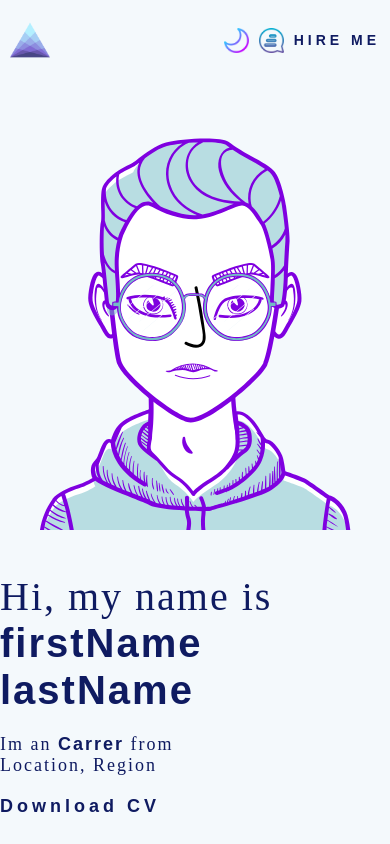
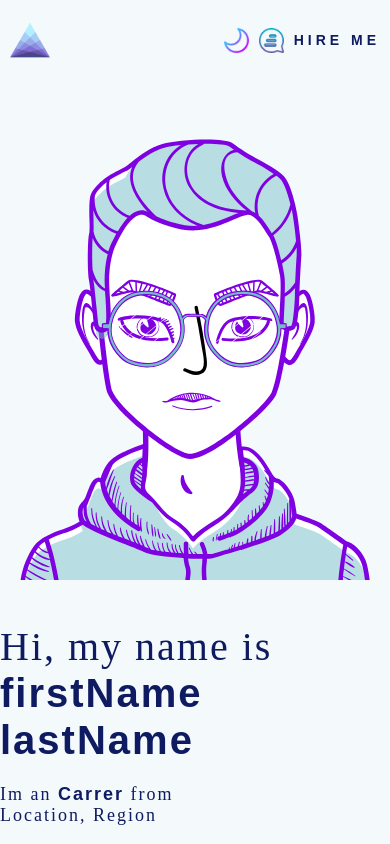
Before and after one commit to Jean-Dv/PortfolioTemplateFullStack, a React (Create React App) app in the folder frontend/: page / in a window 390 px wide. Shown: the top 844 px of the page. Built offline with nearby package versions, Linux system fonts and the light colour scheme; no server answers.

Commit message:
fix: responsive design in 1280px screens

```diff
--- a/frontend/src/components/Avatar/avatar.scss
+++ b/frontend/src/components/Avatar/avatar.scss
@@ -39,6 +39,13 @@ svg {
   }
 }
 
+@media screen and (max-width: 1366px) {
+  svg {
+    width: 450px;
+    height: 450px;
+  }
+}
+
 @media screen and (min-width: 1920px) {
   svg {
     width: 700px;
--- a/frontend/src/components/Header/header.scss
+++ b/frontend/src/components/Header/header.scss
@@ -119,6 +119,12 @@
   }
 }
 
+@media screen and (max-width: 1366px) {
+  .header__container {
+    padding: 10px 0;
+  }
+}
+
 @media screen and (max-width: 768px) {
   .header__container {
     width: 100%;
--- a/frontend/src/pages/Home/home.scss
+++ b/frontend/src/pages/Home/home.scss
@@ -291,12 +291,32 @@
   }
 }
 
-@media screen and (max-width: 1280px) {
+@media screen and (max-width: 1366px) {
   .home__section {
+    .avatar__container {
+      &.spaced {
+        margin-right: 80px;
+      }
+    }
+
     .home__container {
       .home__scroll {
         top: 68%;
         left: 95px;
+      }
+
+      .title__container {
+        .home__title {
+          font-size: 60px;
+        }
+
+        a {
+          font-size: 16px;
+        }
+
+        .home__description {
+          font-size: 18px;
+        }
       }
     }
   }
```
